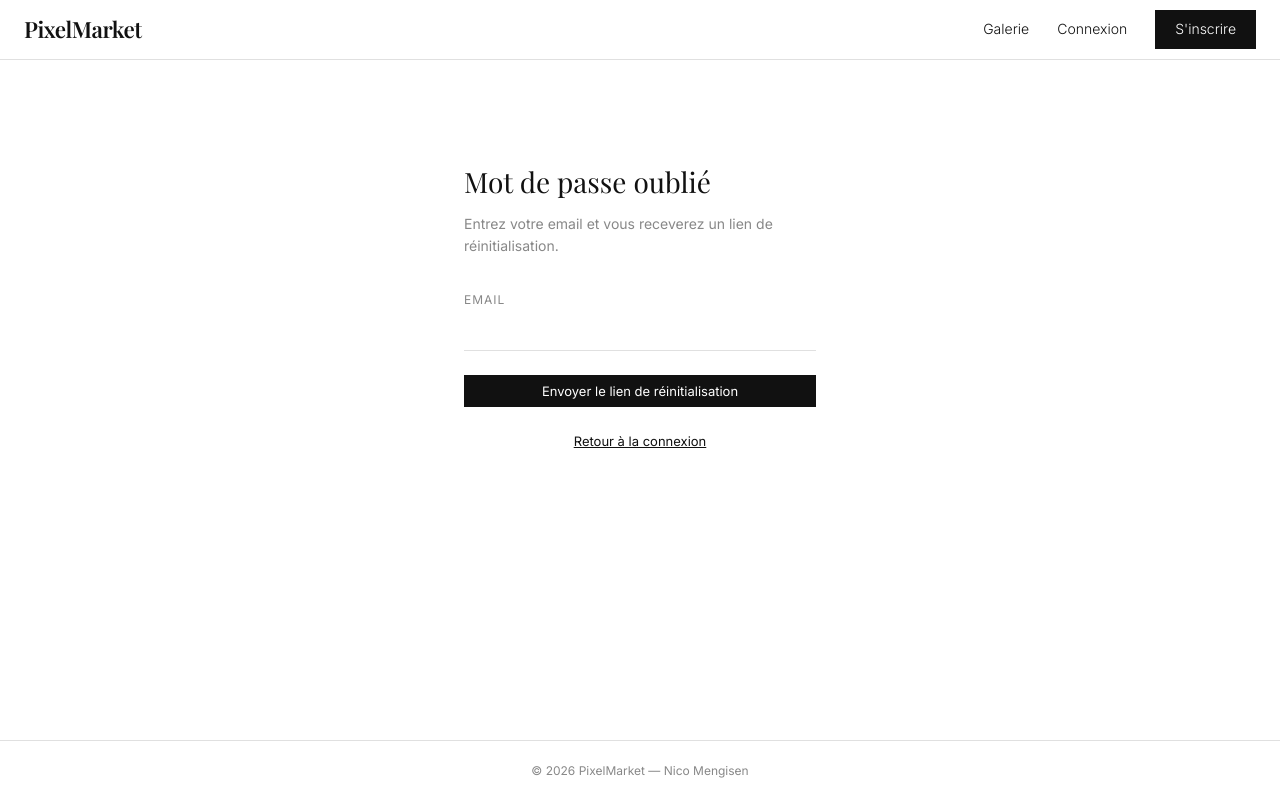
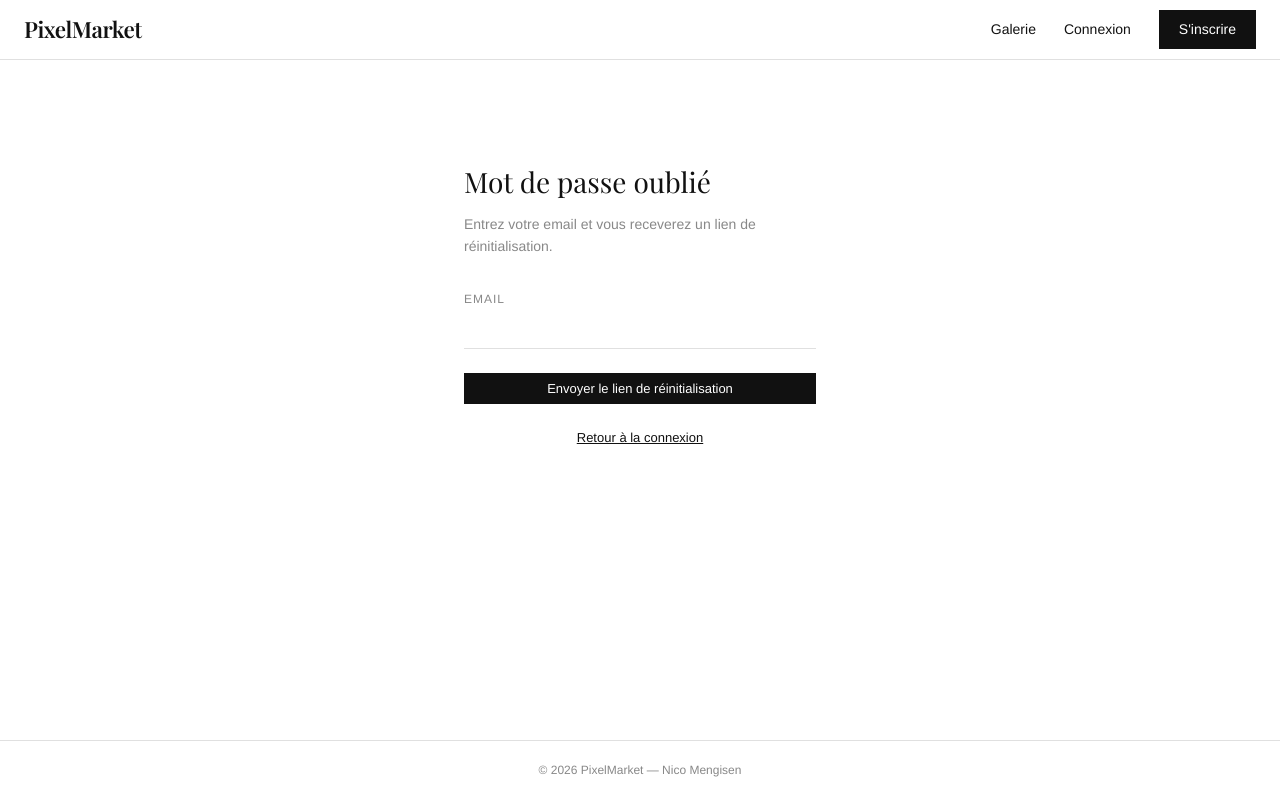
Before and after one commit to Mashiro3131/PixelMarket, a Flask app: page /forgot in a window 1280 px wide. Run offline with Flask 3, Linux system fonts and the light colour scheme.

Commit message:
feat: ajout de nouvelles variables CSS pour le texte des œuvres et mise à jour des polices

```diff
--- a/app/static/css/main.css
+++ b/app/static/css/main.css
@@ -8,9 +8,14 @@
     --color-success:    #27AE60;
     --color-info:       #2980B9;
     --color-warning:    #F39C12;
+    --color-artwork-text: #707070;
+    --color-artist-name-text : #111111;
+    --color-artwork-price-text : #111111;
 
-    --font-serif:  'Playfair Display', Georgia, serif;
-    --font-sans:   'Inter', Arial, sans-serif;
+    --font-serif:  'Playfair Display', Georgia, serif, Helvetica;
+    --font-sans:   'Helvetica Neue', Helvetica, Arial, sans-serif;
+
+    --font-artwork-size : 13px;
 
     --navbar-height: 60px;
     --max-width:     1200px;
```
